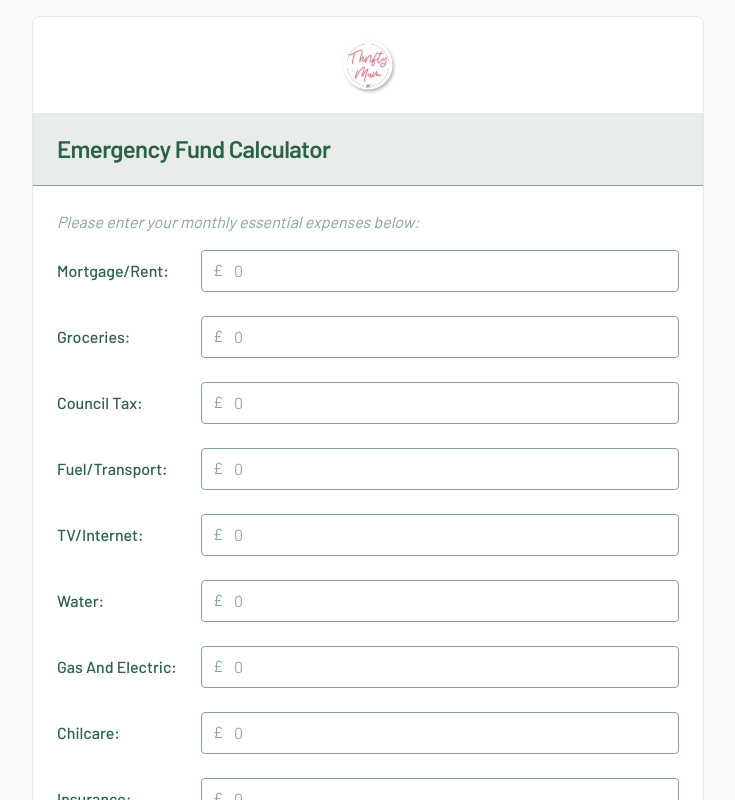
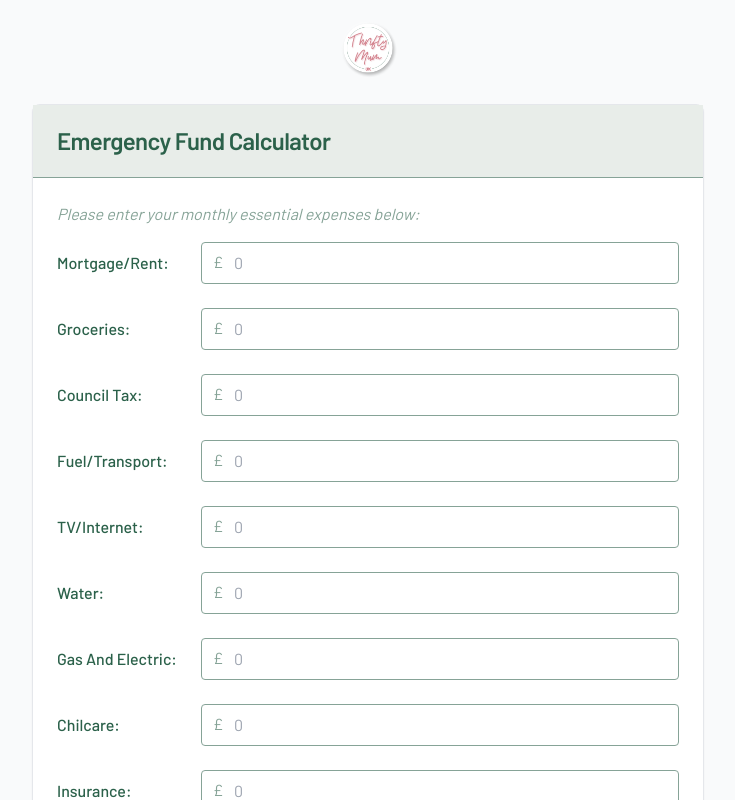
Before and after one commit to thriftymumuk/emergency_fund_calc, a Next.js app: page /emergency_fund_calc/ in a window 1280 px wide. Shown: the top 800 px of the page, without its empty margins (272-1007 px from the left). Built offline with nearby package versions, Linux system fonts and the light colour scheme.

Commit message:
Update EmergencyFundCalculator.tsx

```diff
--- a/components/EmergencyFundCalculator.tsx
+++ b/components/EmergencyFundCalculator.tsx
@@ -29,14 +29,15 @@ const EmergencyFundCalculator = () => {
  };
 
  return (
-    <Card className="w-full max-w-2xl mx-auto bg-white">
-      <div className="flex justify-center p-4">
+   <div>
+     <div className="flex justify-center mb-6">
        <img
          src="./TMlogo.png"
          alt="Thrifty Mum UK Logo"
          className="h-16 w-auto"
        />
      </div>
+     <Card className="w-full max-w-2xl mx-auto bg-white">
        <CardHeader className="bg-brand-green-light border-b border-brand-green-secondary p-4">
          <CardTitle className="text-brand-green text-2xl font-semibold">Emergency Fund Calculator</CardTitle>
        </CardHeader>
@@ -86,6 +87,7 @@ const EmergencyFundCalculator = () => {
          </div>
        </CardContent>
      </Card>
+   </div>
  );
 };
 
```
Lines whose indentation alone changed are shown as unchanged.
